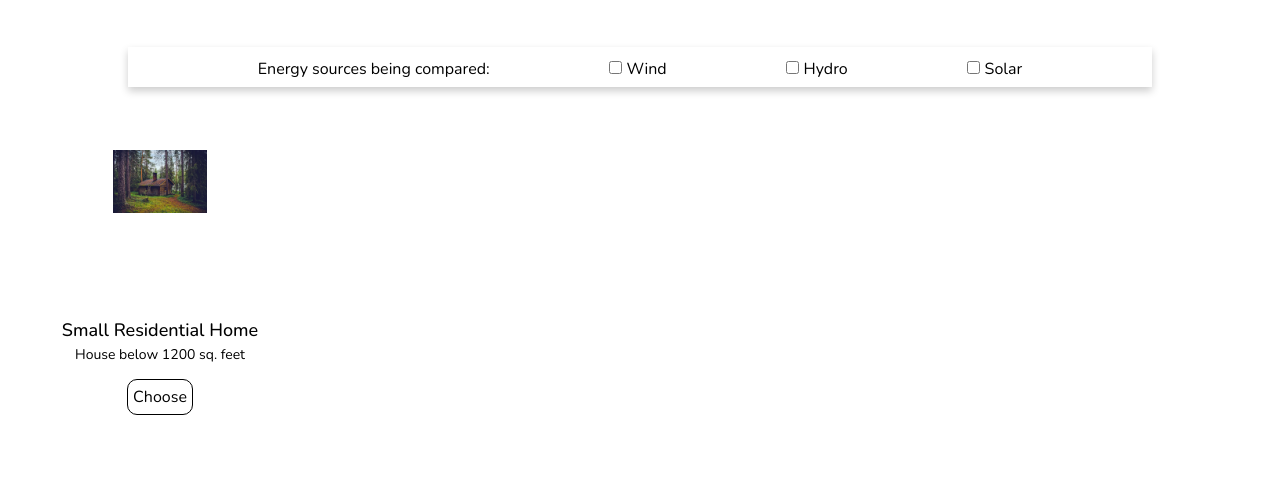
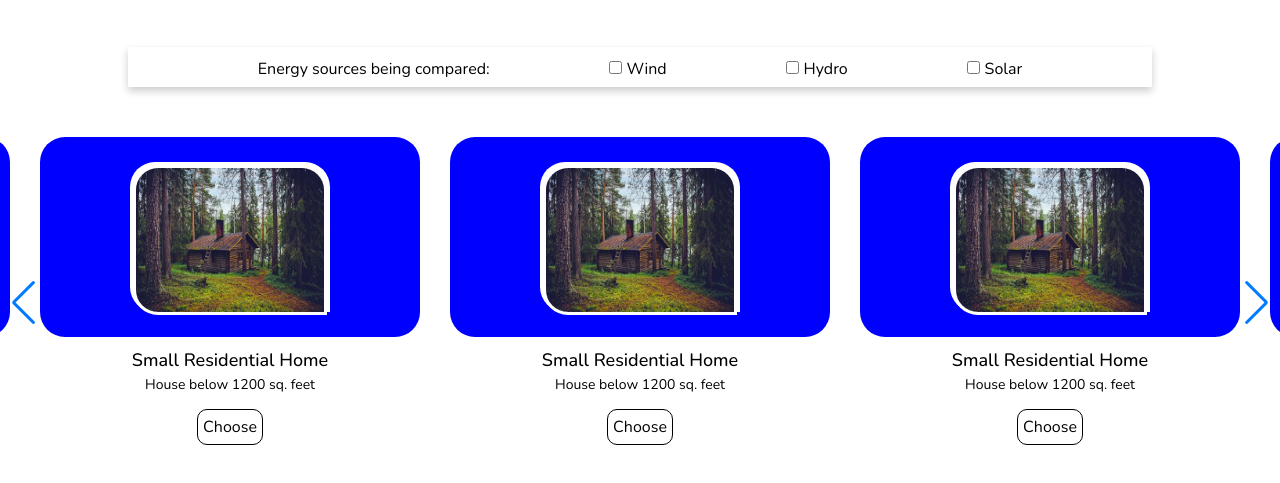
Before and after one commit to chukwujike/greenAtlas, a website: page src/energy_output.html in a window 1280 px wide. Shown: the part 59-542 px from the top of the page. Drawn offline with nearby package versions, Linux system fonts and the light colour scheme.

Commit message:
card slider

```diff
--- /dev/null
+++ b/js/energy_script.js
@@ -0,0 +1,15 @@
+var swiper = new Swiper(".slide-content", {
+    slidesPerView: 3,
+    spaceBetween: 30,
+    slidesPerGroup: 3,
+    loop: true,
+    loopFillGroupWithBlank: true,
+    pagination: {
+      el: ".swiper-pagination",
+      clickable: true,
+    },
+    navigation: {
+      nextEl: ".swiper-button-next",
+      prevEl: ".swiper-button-prev",
+    },
+  });
--- a/package.json
+++ b/package.json
@@ -19,5 +19,8 @@
   "homepage": "https://github.com/chukwujike/greenAtlas#readme",
   "devDependencies": {
     "tailwindcss": "^3.2.4"
+  },
+  "dependencies": {
+    "swiper": "^8.4.5"
   }
 }
--- a/src/energy_output.html
+++ b/src/energy_output.html
@@ -5,7 +5,12 @@
     <meta http-equiv="X-UA-Compatible" content="IE=edge" />
     <meta name="viewport" content="width=device-width, initial-scale=1.0" />
     <title>Document</title>
+
+    <!-- tailwind css -->
     <link rel="stylesheet" href="../assets/css/output.css" />
+
+    <!-- swiper css -->
+    <link rel="stylesheet" href="../assets/css/swiper-bundle.min.css">
   </head>
   <body>
     <nav class="sticky top-0 z-50">
@@ -65,15 +70,45 @@
       </div>
     </div>
 
-    <div class="slid-container">
+    <div class="swiper  slide-container">
       <div class="slide-content">
-        <div class="card-wrapper">
-          <div class="card">
+        <div class="card-wrapper swiper-wrapper">
+          <div class="card swiper-slide">
             <div class="image-content">
               <span class="overlay"> </span>
 
               <div class="card-image">
-                <img src="../images/house1.jpg" alt="" />
+                <img src="../images/house1.jpg" alt="" class="card-image"/>
+              </div>
+            </div>
+
+            <div class="card-content">
+              <h2 class="name">Small Residential Home</h2>
+              <p class="description">House below 1200 sq. feet</p>
+              <button class="card-button" type="submit">Choose</button>
+            </div>
+          </div>
+          <div class="card swiper-slide">
+            <div class="image-content">
+              <span class="overlay"> </span>
+
+              <div class="card-image">
+                <img src="../images/house1.jpg" alt="" class="card-image"/>
+              </div>
+            </div>
+
+            <div class="card-content">
+              <h2 class="name">Small Residential Home</h2>
+              <p class="description">House below 1200 sq. feet</p>
+              <button class="card-button" type="submit">Choose</button>
+            </div>
+          </div>
+          <div class="card swiper-slide">
+            <div class="image-content">
+              <span class="overlay"> </span>
+
+              <div class="card-image">
+                <img src="../images/house1.jpg" alt="" class="card-image"/>
               </div>
             </div>
 
@@ -84,7 +119,18 @@
             </div>
           </div>
         </div>
+
       </div>
+
+      <div class="swiper-button-next"></div>
+      <div class="swiper-button-prev"></div>
+      <div class="swiper-pagination"></div>
     </div>
   </body>
+
+  <!-- swiper JS -->
+  <script src="../js/swiper-bundle.min.js"></script>
+
+  <!-- JS -->
+  <script src="../js/energy_script.js"></script>
 </html>
```
Also changed, not shown: assets/css/output.css, assets/css/swiper-bundle.min.css (added), js/swiper-bundle.min.js (added), 1 other file.
